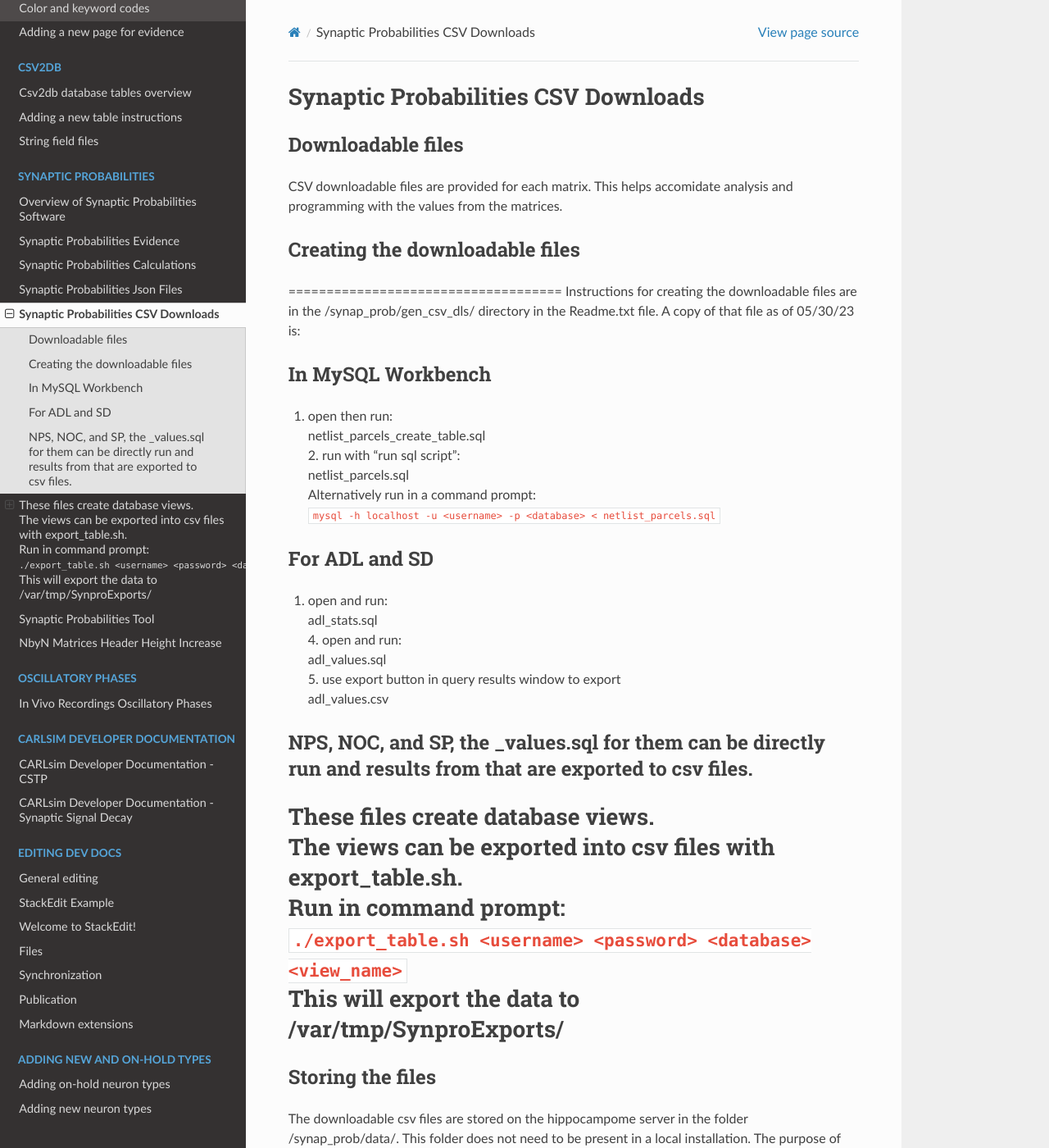
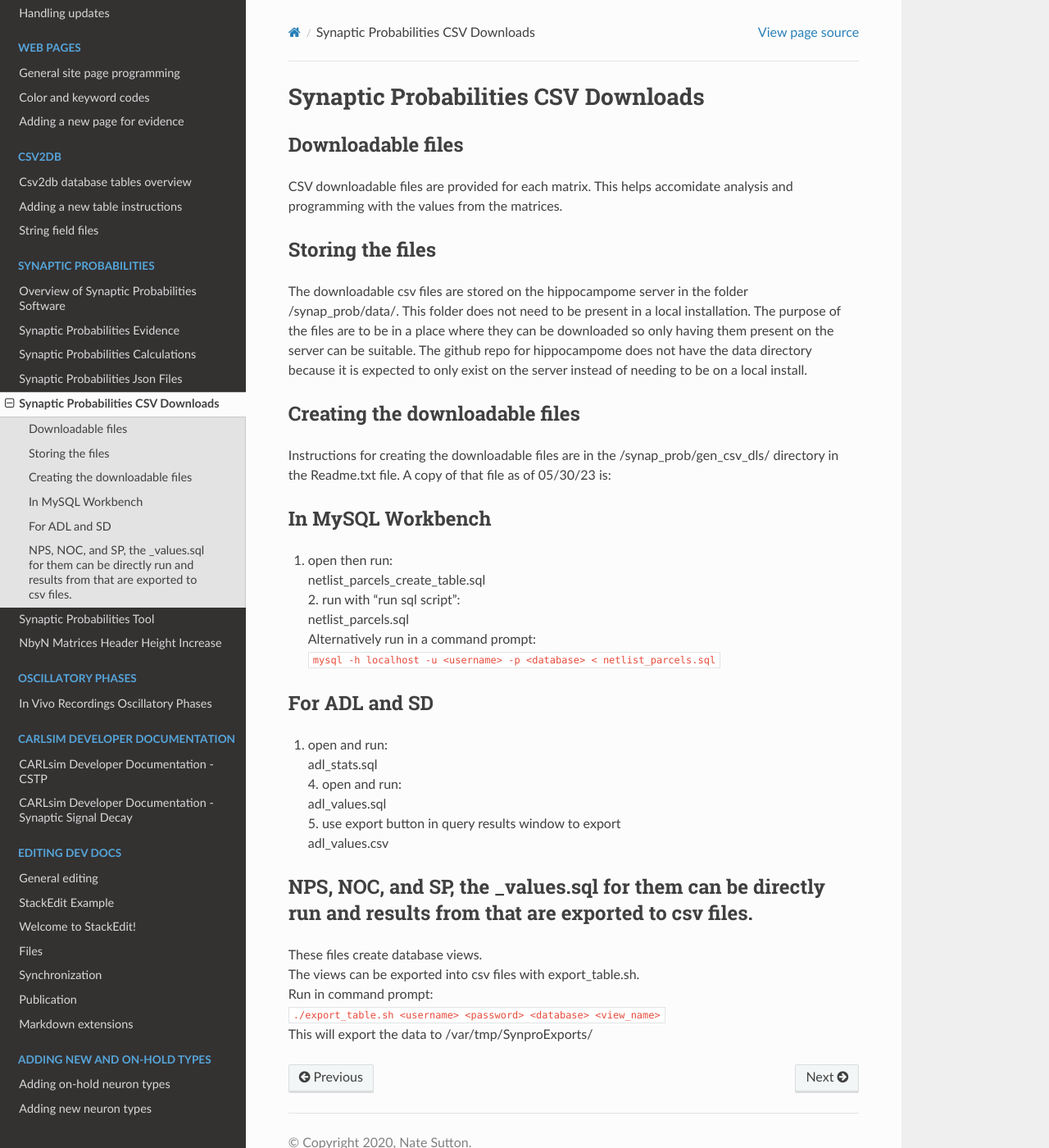
Before and after one commit to Hippocampome-Org/hco_dev_docs, a Sphinx documentation site: the page built from docs/synaptic_probabilities/csv_dls.md, in a window 1280 px wide and 1400 px high. Shown: the whole window at 82% size. Built offline with Sphinx 7.4.7 and the Read the Docs theme 2.0.0, drawn with Linux system fonts in a browser that asks for light colours; some of the changed text lies outside the part shown.

Commit message:
updated synpro docs

```diff
--- a/docs/synaptic_probabilities/csv_dls.md
+++ b/docs/synaptic_probabilities/csv_dls.md
@@ -4,8 +4,10 @@ Synaptic Probabilities CSV Downloads
 ## Downloadable files
 CSV downloadable files are provided for each matrix. This helps accomidate analysis and programming with the values from the matrices.
 
+## Storing the files
+The downloadable csv files are stored on the hippocampome server in the folder /synap_prob/data/. This folder does not need to be present in a local installation. The purpose of the files are to be in a place where they can be downloaded so only having them present on the server can be suitable. The github repo for hippocampome does not have the data directory because it is expected to only exist on the server instead of needing to be on a local install.
+
 ## Creating the downloadable files
-====================================
 Instructions for creating the downloadable files are in the /synap_prob/gen_csv_dls/ directory in the Readme.txt file. A copy of that file as of 05/30/23 is:
 
 ## In MySQL Workbench
@@ -30,7 +32,3 @@ These files create database views.
 <br>Run in command prompt:
 <br>`./export_table.sh <username> <password> <database> <view_name>`
 <br>This will export the data to /var/tmp/SynproExports/
-====================================
-
-## Storing the files
-The downloadable csv files are stored on the hippocampome server in the folder /synap_prob/data/. This folder does not need to be present in a local installation. The purpose of the files are to be in a place where they can be downloaded so only having them present on the server can be suitable. The github repo for hippocampome does not have the data directory because it is expected to only exist on the server instead of needing to be on a local install.
```
